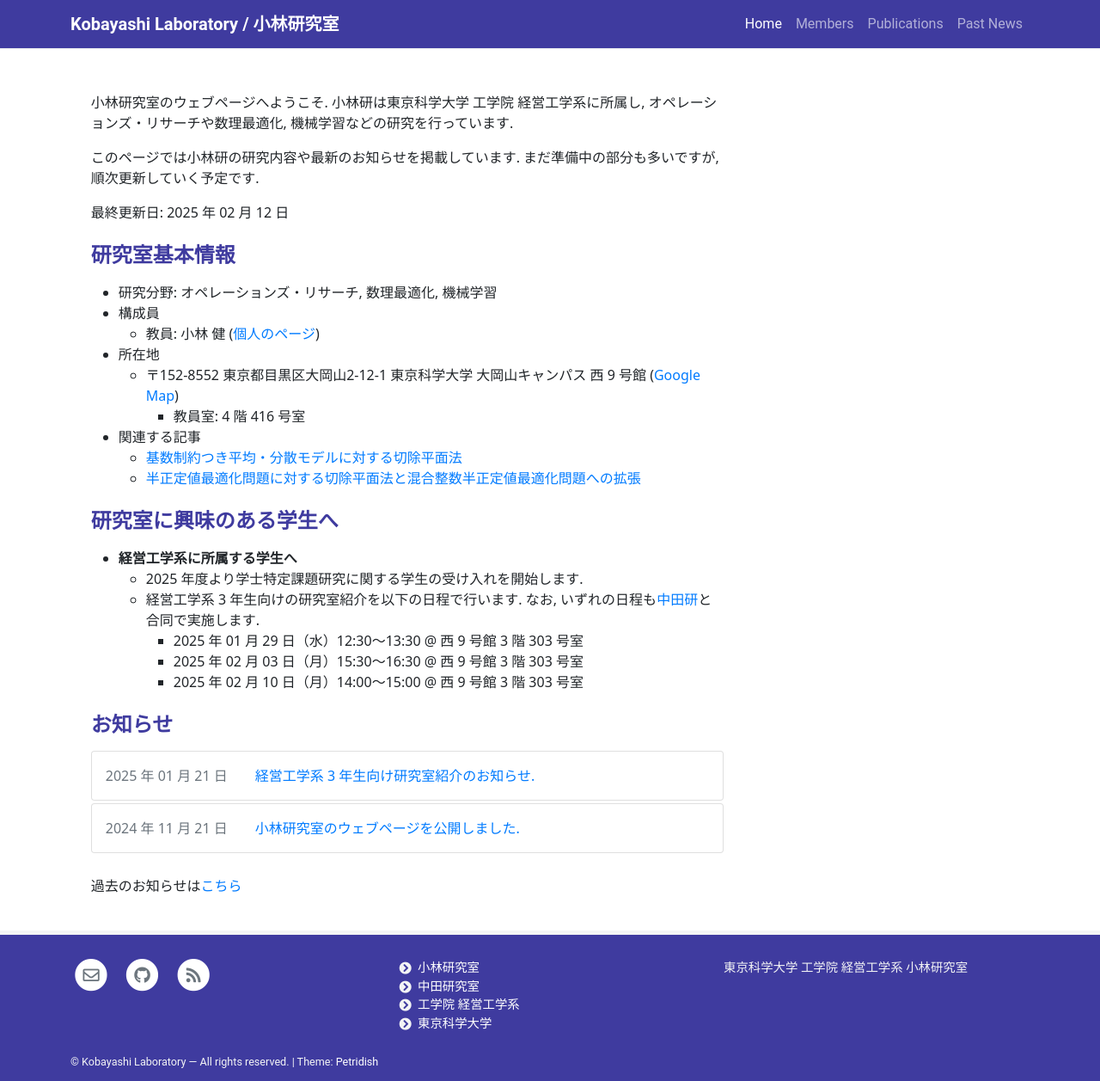
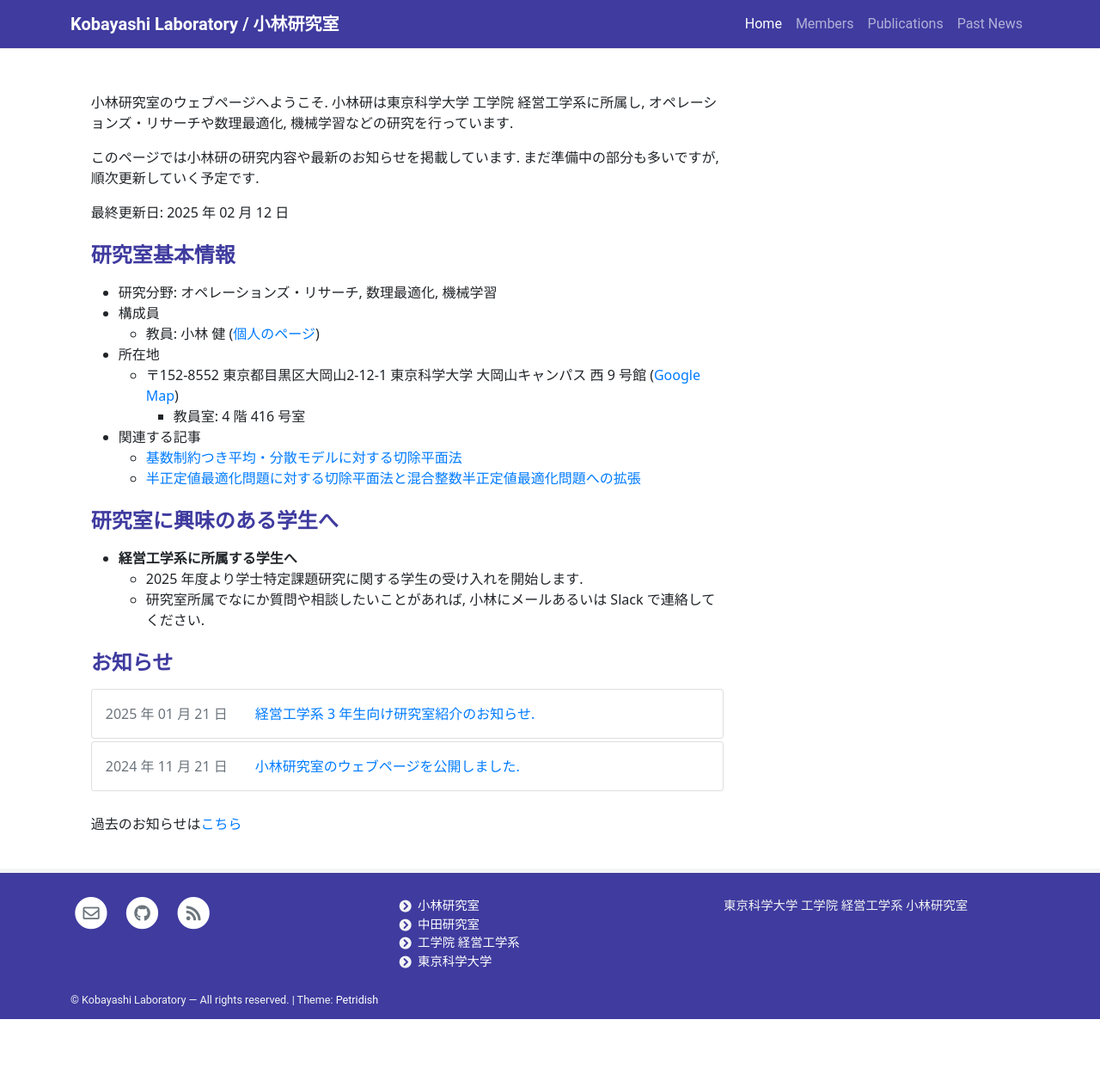
Before and after one commit to isct-koba-lab/isct-koba-lab.github.io, a Jekyll site: the page built from pages/home.md, in a window 1280 px wide. Shown: the whole page at 86% size. Built offline with Jekyll 4.4.1, drawn with Linux system fonts in a browser that asks for light colours; after the commit the page ends 1185 px from its top, so only the background shows below that.

Commit message:
Update home.md

```diff
--- a/pages/home.md
+++ b/pages/home.md
@@ -28,10 +28,8 @@ permalink: /
 
 - **経営工学系に所属する学生へ**
   - 2025 年度より学士特定課題研究に関する学生の受け入れを開始します.
-  - 経営工学系 3 年生向けの研究室紹介を以下の日程で行います. なお, いずれの日程も[中田研](https://www.nakatalab.iee.e.titech.ac.jp/)と合同で実施します.
-    - 2025 年 01 月 29 日（水）12:30〜13:30 @ 西 9 号館 3 階 303 号室
-    - 2025 年 02 月 03 日（月）15:30〜16:30 @ 西 9 号館 3 階 303 号室
-    - 2025 年 02 月 10 日（月）14:00〜15:00 @ 西 9 号館 3 階 303 号室
+  - 研究室所属でなにか質問や相談したいことがあれば, 小林にメールあるいは Slack で連絡してください.
+
 
 ## お知らせ
 
```
